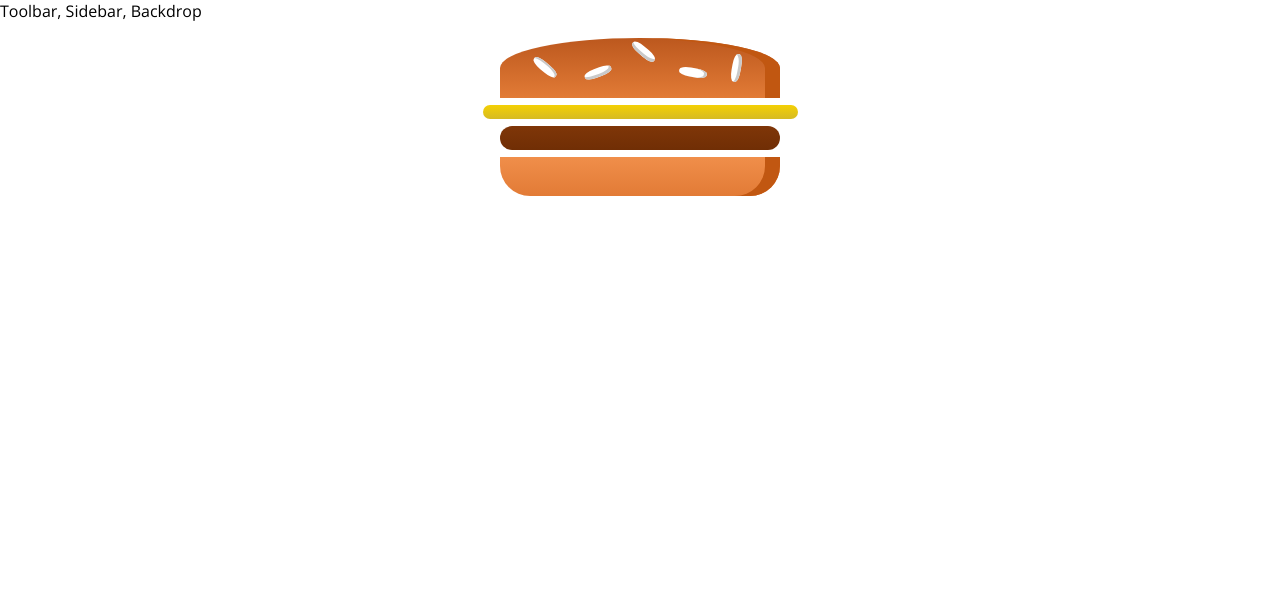
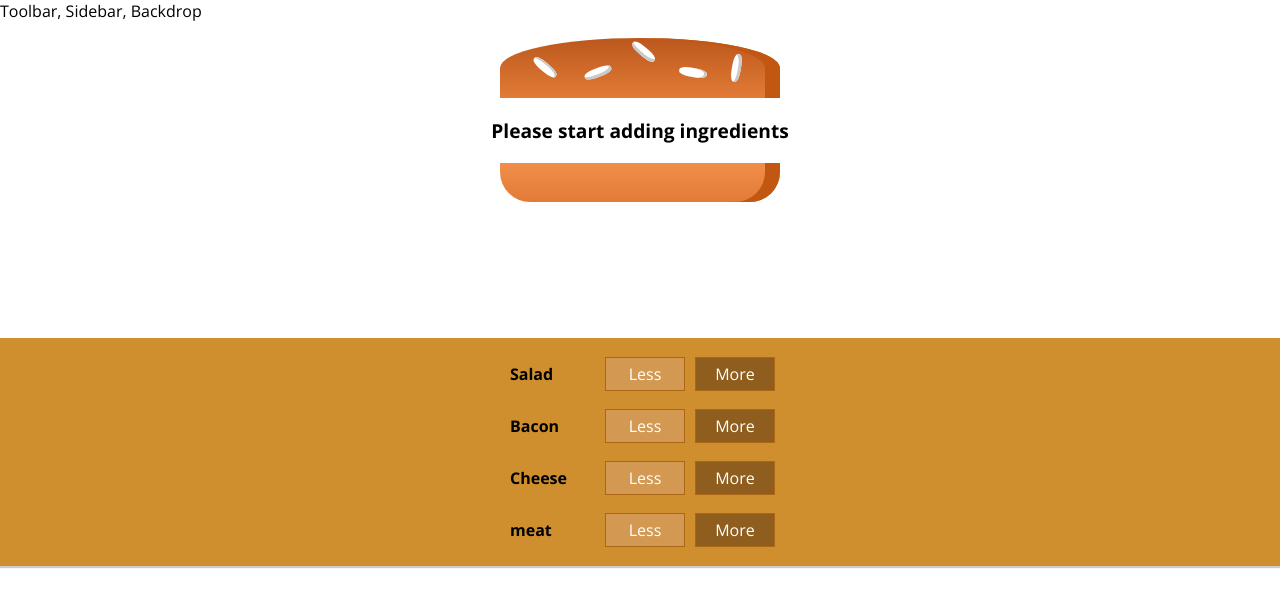
Before and after one commit to EviCoach/react-burger-builder, a React (Create React App) app: page / in a window 1280 px wide. Shown: the top 606 px of the page. Built offline with nearby package versions, Linux system fonts and the light colour scheme.

Commit message:
Successfully added the controls for either increasing or decreasing the Burger

```diff
--- /dev/null
+++ b/src/components/Burger/BuildControls/BuildControl/BuildControl.js
@@ -0,0 +1,13 @@
+import React from 'react'
+
+import classes from './BuildControl.module.css'
+
+const buildControl = (props) => {
+    return (<div className={classes.BuildControl}>
+        <div className={classes.Label}>{props.label}</div>
+        <button className={classes.Less}>Less</button>
+        <button className={classes.More}>More</button>
+    </div>)
+}
+
+export default buildControl
--- /dev/null
+++ b/src/components/Burger/BuildControls/BuildControl/BuildControl.module.css
@@ -0,0 +1,56 @@
+.BuildControl {
+    display: flex;
+    justify-content: space-between;
+    align-items: center;
+    margin: 5px 0;
+}
+
+.BuildControl button {
+    display: block;
+    font: inherit;
+    padding: 5px;
+    margin: 0 5px;
+    width: 80px;
+    border: 1px solid #AA6817;
+    cursor: pointer;
+    outline: none;
+}
+
+.BuildControl button:disabled {
+    background-color: #AC9980;
+    border: 1px solid #7E7365;
+    color: #ccc;
+    cursor: default;
+}
+
+.BuildControl button:hover:disabled {
+    background-color: #AC9980;
+    color: #ccc;
+    cursor: not-allowed;
+}
+
+.Label {
+    padding: 10px;
+    font-weight: bold;
+    width: 80px;
+}
+
+.BuildControl .Less {
+    background-color: #D39952;
+    color: white;
+}
+
+.BuildControl .More {
+    background-color: #8F5E1E;
+    color: white;
+}
+
+.BuildControl .Less:hover, .BuildControl .Less:active {
+    background-color: #DAA972;
+    color: white;
+}
+
+.BuildControl .More:hover,.BuildControl .More:active {
+    background-color: #99703F;
+    color: white;
+}
--- /dev/null
+++ b/src/components/Burger/BuildControls/BuildControls.js
@@ -0,0 +1,20 @@
+import React from 'react'
+import classes from './BuildControls.module.css'
+import BuildControl from './BuildControl/BuildControl'
+
+const controls = [
+    { label: 'Salad', type: 'salad' },
+    { label: 'Bacon', type: 'bacon' },
+    { label: 'Cheese', type: 'cheese' },
+    { label: 'meat', type: 'meat' }
+];
+
+const buildControls = (props) => {
+    return (<div className={classes.BuildControls}>
+        {controls.map(ctrl => (
+            <BuildControl key={ctrl.label} label={ctrl.label} />
+        ))}
+    </div>)
+};
+
+export default buildControls
--- /dev/null
+++ b/src/components/Burger/BuildControls/BuildControls.module.css
@@ -0,0 +1,10 @@
+.BuildControls{
+    width: 100%;
+    background-color: #CF8F2E;
+    display: flex;
+    flex-flow: column;
+    align-items: center;
+    box-shadow: 0 2px 1px #ccc;
+    margin: auto;
+    padding: 10px 0;
+}
--- a/src/components/Burger/Burger.js
+++ b/src/components/Burger/Burger.js
@@ -3,12 +3,28 @@
 import classes from './Burger.module.css'
 import BurgerIngredient from './BurgerIngredient/BurgerIngredient'
 
-const burger = () => {
+const burger = (props) => {
+    let transformedIngredients = Object.keys(props.ingredients)
+        .map(ingredientsKey => {
+            return [
+                // return an array with length equivalent
+                // to the number of ingredients for this key
+                ...Array(props.ingredients[ingredientsKey])
+            ].map((_, index) => {
+                return <BurgerIngredient key={ingredientsKey + index}
+                    type={ingredientsKey} />
+            })
+        }).reduce((arr, el) => {
+            return arr.concat(el)
+        }, [])
+    if (transformedIngredients.length === 0) {
+        transformedIngredients = <p>Please start adding ingredients</p>
+    }
+    console.log(transformedIngredients)
     return (
         <div className={classes.Burger}>
             <BurgerIngredient type="bread-top"/>
-            <BurgerIngredient type="cheese"/>
-            <BurgerIngredient type="meat"/>
+            {transformedIngredients}
             <BurgerIngredient type="bread-bottom"/>
         </div>
     )
--- a/src/components/Burger/BurgerIngredient/BurgerIngredient.js
+++ b/src/components/Burger/BurgerIngredient/BurgerIngredient.js
@@ -27,7 +27,7 @@
             case ('salad'):
                 ingredient = <div className={classes.Salad}></div>
                 break;
-            case ('Bacon'):
+            case ('bacon'):
                 ingredient = <div className={classes.Bacon}></div>
                 break;
             default:
--- a/src/containers/BurgerBuilder/BurgerBuilder.js
+++ b/src/containers/BurgerBuilder/BurgerBuilder.js
@@ -2,17 +2,27 @@
 
 import Auxiliary from '../../hoc/Auxiliary'
 import Burger from '../../components/Burger/Burger'
+import BuildControls from '../../components/Burger/BuildControls/BuildControls'
 
-class BurgerBuilder extends Component{
+class BurgerBuilder extends Component {
 
-    constructor(props) {
-        super(props)
+
+
+    state = {
+        ingredient: {
+            salad: 0,
+            bacon: 0,
+            cheese: 0,
+            meat: 0,
+        }
     }
+
 
     render() {
         return (
             <Auxiliary>
-                <Burger />
+                <Burger ingredients={this.state.ingredient} />
+                <BuildControls />
             </Auxiliary>
         )
     }
```
